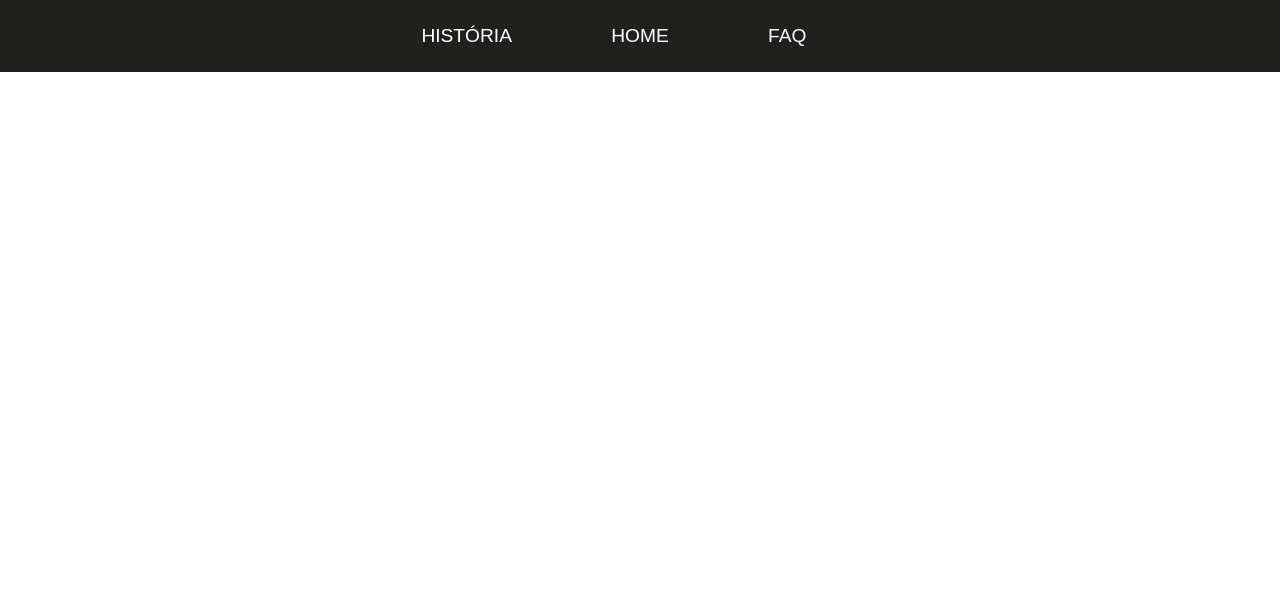
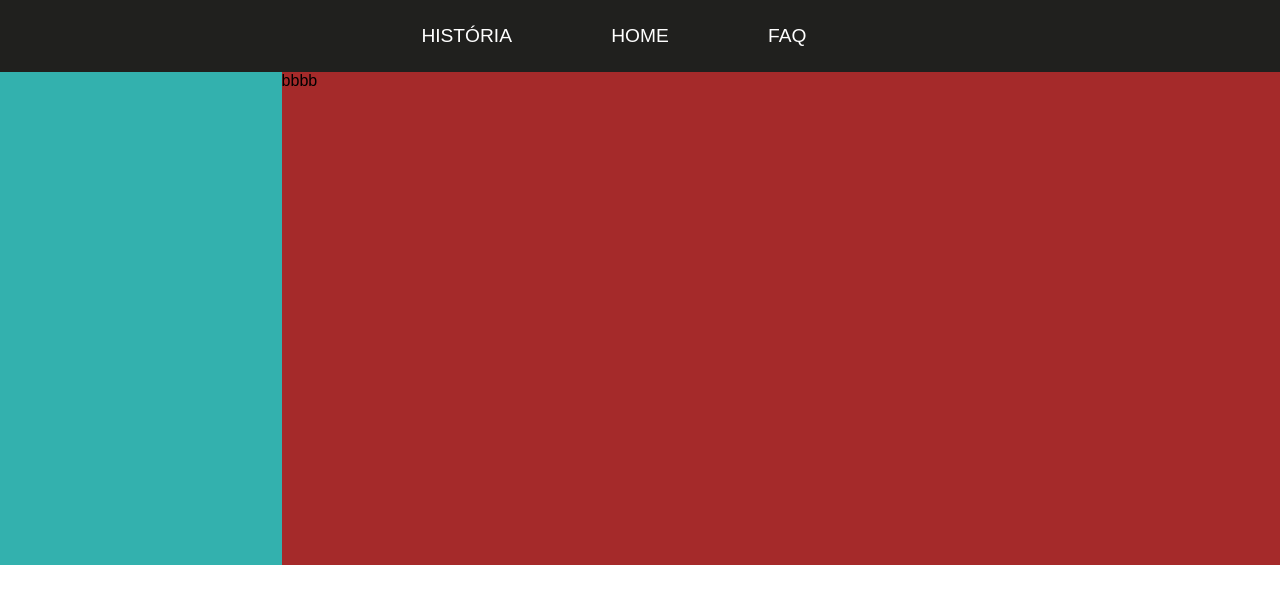
Before and after one commit to gabrieliromagnarita/TCC, a Flask app: page /home-render in a window 1280 px wide. Shown: the part 105-709 px from the top of the page. Run offline with Flask 3, Linux system fonts and the light colour scheme; parts of the project's set-up code (start-up, migrations or seed data) failed here and were passed over.

Commit message:
Começo front home e detalhes

```diff
--- a/routes/login.py
+++ b/routes/login.py
@@ -28,6 +28,8 @@ def login_user():
     data = response.json()
 
     if 'idToken' in data:
+        if email == "gabihromagna@gmail.com":
+            return "ADM"
         return "Log-in bem sucedido!"
     else:
         erro = data.get('error', {}).get('message', 'Erro desconhecido')
--- a/static/estilo.css
+++ b/static/estilo.css
@@ -504,3 +504,25 @@ label{
     border-color: black;
     padding: 2%;
 }
+
+/*********************** corpo home  ***********************/
+#content-home{
+    display: flex;
+    justify-content: center;
+    width: 100%;
+    height: auto;
+    min-height: 493px;
+    background-color: blue;
+}
+
+#home-left{
+    background-color: #33B1AE;
+    height: auto;
+    width: 22%;
+}
+
+#home-right{
+    background-color: brown;
+    height: auto;
+    width: 78%;
+}
--- a/templates/admin.html
+++ b/templates/admin.html
@@ -1,6 +1,6 @@
 <HTML lang="pt-br">
     <HEAD>
-        <title>cadastre-se</title>
+        <title>administrador</title>
         <link rel="stylesheet" href="static/estilo.css" type="text/css">
         <meta charset="UTF-8">
         <meta name="viewport" content="width=1240,shrink-to-fit=no">
@@ -10,8 +10,8 @@
             <img src="static/imagens/logo-face-a-face.png" id="logo-face-a-face">
             <div id="icons">
                 <img src="static/imagens/search-bar-icon.png" id="search-bar-icon">
-                <img src="static/imagens/user-icon.png" id="user-icon">
-                <img src="static/imagens/shopping-cart-icon.png" id="shopping-cart-icon">
+                <a href="/cadastro-render"><img src="static/imagens/user-icon.png" id="user-icon"></a>
+                <a href=""><img src="static/imagens/shopping-cart-icon.png" id="shopping-cart-icon"></a>
             </div>
         </div>
         <div id="sub-header">
--- a/templates/cadastro.html
+++ b/templates/cadastro.html
@@ -10,8 +10,8 @@
             <img src="static/imagens/logo-face-a-face.png" id="logo-face-a-face">
             <div id="icons">
                 <img src="static/imagens/search-bar-icon.png" id="search-bar-icon">
-                <img src="static/imagens/user-icon.png" id="user-icon">
-                <img src="static/imagens/shopping-cart-icon.png" id="shopping-cart-icon">
+                <a href="/cadastro-render"><img src="static/imagens/user-icon.png" id="user-icon"></a>
+                <a href=""><img src="static/imagens/shopping-cart-icon.png" id="shopping-cart-icon"></a>
             </div>
         </div>
         <div id="sub-header">
--- a/templates/faq.html
+++ b/templates/faq.html
@@ -1,6 +1,6 @@
 <HTML lang="pt-br">
     <HEAD>
-        <title>cadastre-se</title>
+        <title>FAQ</title>
         <link rel="stylesheet" href="static/estilo.css" type="text/css">
         <meta charset="UTF-8">
         <meta name="viewport" content="width=1240,shrink-to-fit=no">
@@ -10,8 +10,8 @@
             <img src="static/imagens/logo-face-a-face.png" id="logo-face-a-face">
             <div id="icons">
                 <img src="static/imagens/search-bar-icon.png" id="search-bar-icon">
-                <img src="static/imagens/user-icon.png" id="user-icon">
-                <img src="static/imagens/shopping-cart-icon.png" id="shopping-cart-icon">
+                <a href="/cadastro-render"><img src="static/imagens/user-icon.png" id="user-icon"></a>
+                <a href=""><img src="static/imagens/shopping-cart-icon.png" id="shopping-cart-icon"></a>
             </div>
         </div>
         <div id="sub-header">
--- a/templates/historia.html
+++ b/templates/historia.html
@@ -11,8 +11,8 @@
             <img src="static/imagens/logo-face-a-face.png" id="logo-face-a-face">
             <div id="icons">
                 <img src="static/imagens/search-bar-icon.png" id="search-bar-icon">
-                <img src="static/imagens/user-icon.png" id="user-icon">
-                <img src="static/imagens/shopping-cart-icon.png" id="shopping-cart-icon">
+                <a href="/cadastro-render"><img src="static/imagens/user-icon.png" id="user-icon"></a>
+                <a href=""><img src="static/imagens/shopping-cart-icon.png" id="shopping-cart-icon"></a>
             </div>
         </div>
         <div id="sub-header">
--- a/templates/home.html
+++ b/templates/home.html
@@ -1,6 +1,6 @@
 <HTML lang="pt-br">
     <HEAD>
-        <title>cadastre-se</title>
+        <title>home</title>
         <link rel="stylesheet" href="static/estilo.css" type="text/css">
         <meta charset="UTF-8">
         <meta name="viewport" content="width=1240,shrink-to-fit=no">
@@ -10,8 +10,8 @@
             <img src="static/imagens/logo-face-a-face.png" id="logo-face-a-face">
             <div id="icons">
                 <img src="static/imagens/search-bar-icon.png" id="search-bar-icon">
-                <img src="static/imagens/user-icon.png" id="user-icon">
-                <img src="static/imagens/shopping-cart-icon.png" id="shopping-cart-icon">
+                <a href="/cadastro-render"><img src="static/imagens/user-icon.png" id="user-icon"></a>
+                <a href=""><img src="static/imagens/shopping-cart-icon.png" id="shopping-cart-icon"></a>
             </div>
         </div>
         <div id="sub-header">
@@ -19,5 +19,13 @@
             <a href="/home-render" class="header-text home">HOME</a>
             <a href="/faq-render" class="header-text faq">FAQ</a>
         </div>
+        <div id="content-home">
+            <div id="home-left">
+
+            </div>
+            <div id="home-right">
+                bbbb
+            </div>
+        </div>
     </BODY>
 </HTML>
--- a/templates/login.html
+++ b/templates/login.html
@@ -1,6 +1,6 @@
 <HTML lang="pt-br">
     <HEAD>
-        <title>cadastre-se</title>
+        <title>log-in</title>
         <link rel="stylesheet" href="static/estilo.css" type="text/css">
         <meta charset="UTF-8">
         <meta name="viewport" content="width=1240,shrink-to-fit=no">
@@ -10,8 +10,8 @@
             <img src="static/imagens/logo-face-a-face.png" id="logo-face-a-face">
             <div id="icons">
                 <img src="static/imagens/search-bar-icon.png" id="search-bar-icon">
-                <img src="static/imagens/user-icon.png" id="user-icon">
-                <img src="static/imagens/shopping-cart-icon.png" id="shopping-cart-icon">
+                <a href="/cadastro-render"><img src="static/imagens/user-icon.png" id="user-icon"></a>
+                <a href=""><img src="static/imagens/shopping-cart-icon.png" id="shopping-cart-icon"></a>
             </div>
         </div>
         <div id="sub-header">
```
